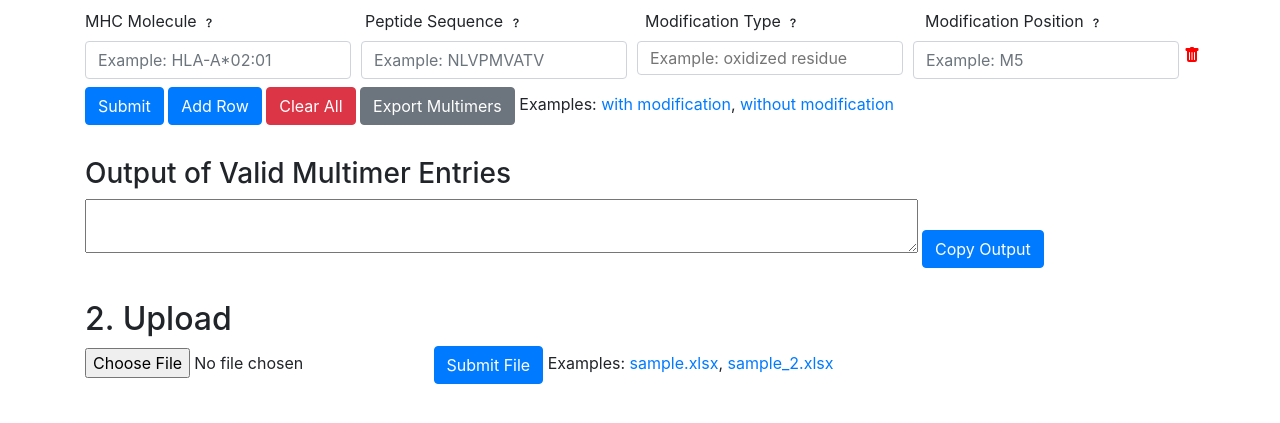
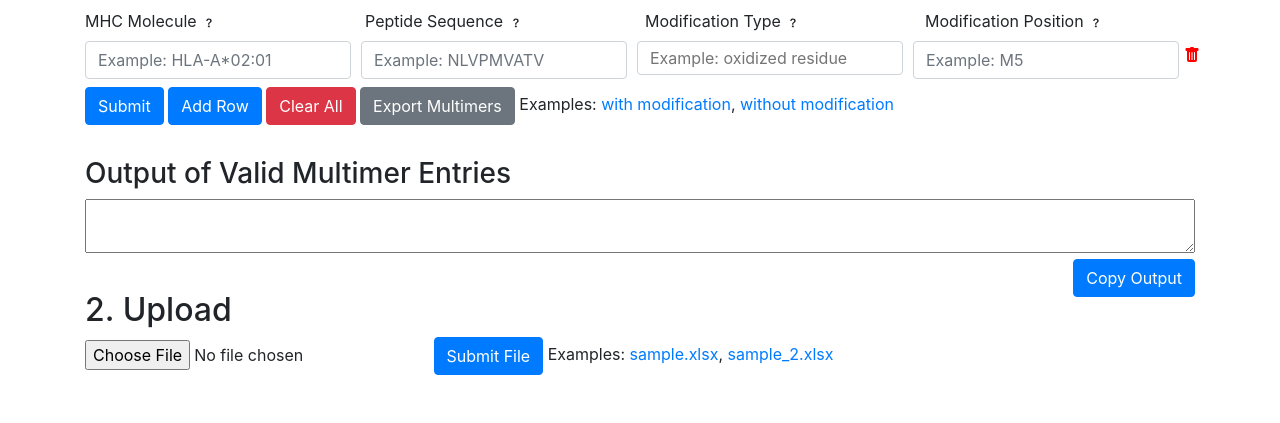
Before and after one commit to IEDB/tetramer-validator, a Flask app: page / in a window 1280 px wide. Shown: the part 149-572 px from the top of the page. Run offline with Flask 2, Linux system fonts and the light colour scheme; data that the repository does not hold is empty; parts of the project's set-up code (start-up, migrations or seed data) failed here and were passed over; some libraries are stand-ins or nearby versions.

Commit message:
Put Copy Output button below textarea that has output

```diff
--- a/tetramer_validator/templates/base.html
+++ b/tetramer_validator/templates/base.html
@@ -28,10 +28,14 @@
       margin-top: 2em;
     }
     textarea {
-      width: 75%;
+      width: 100%;
     }
     #free-text {
       margin-top: 2em;
+    }
+    #Copy {
+      position: relative;
+      float: right;
     }
   </style>
 </head>
```
